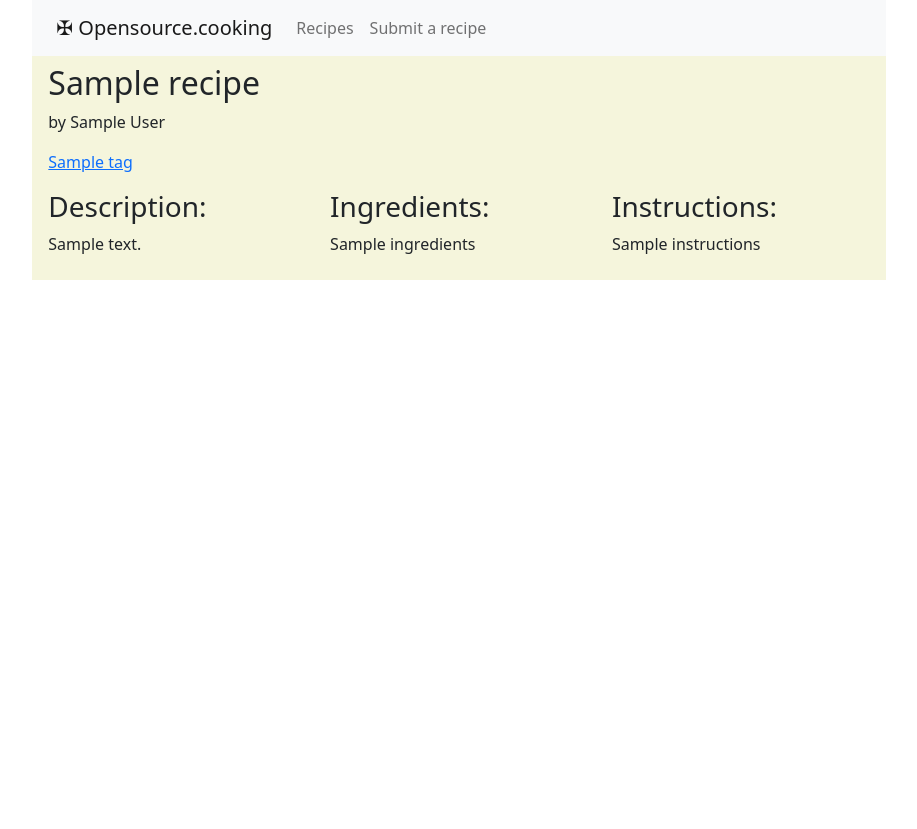
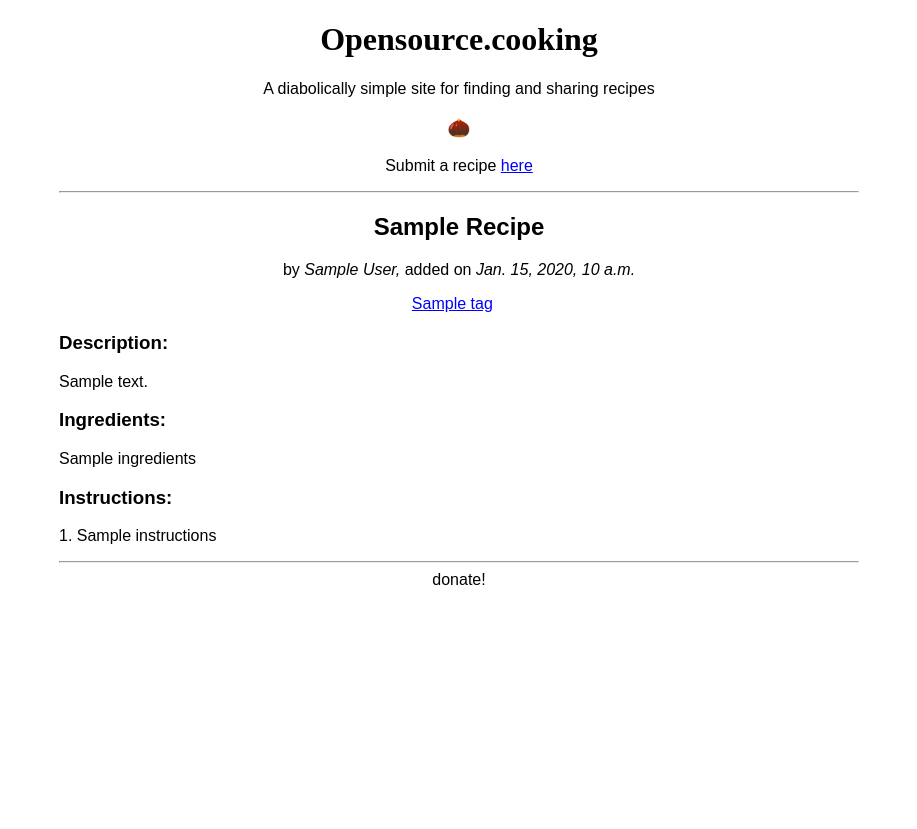
Before and after one commit to locua/oscooking, a Django app: template recipes/templates/recipes/detail.html in a window 1280 px wide. Shown: the top 829 px of the page, without its empty margins (181-1098 px from the left). Before the commit the page ends 280 px from the top, so only its background shows below. Run offline with Django 3.2, Linux system fonts and the light colour scheme; the template is opened without the code that fills it: most values are stand-ins (such as "Sample title", 1, 10 or a date in 2020).

Commit message:
latest min styling

```diff
--- a/recipes/forms.py
+++ b/recipes/forms.py
@@ -40,18 +40,19 @@ class RecipeForm(forms.Form):
     ingredients = forms.CharField(
         max_length=200,
         widget=forms.Textarea(attrs={
-            'placeholder':'Ingredient list for the recipe. Please include a quantity and ingredient on each line.',
+            'placeholder':'Ingredient list for the recipe. Please include a quantity and ingredient/s on each line.',
             'class':'form-control'}
         )
     )
     instructions = forms.CharField(
         max_length=200,
         widget=forms.Textarea(attrs={
-            'placeholder':'Short list of instructions. Each instruction should begin with a number and a period. For example 1.',
+            'placeholder':'Short list of instructions. Put each instruction on a new line and it will be numbererd automatically.',
             'class':'form-control'}
         )
     )
     tags = ModelMultipleChoiceField (
+        required=False,
         queryset=Tag.objects.all(),
         widget=forms.CheckboxSelectMultiple
     )
--- a/recipes/models.py
+++ b/recipes/models.py
@@ -1,8 +1,9 @@
-from django.db import models
-import datetime
 import re
 import uuid
+import datetime
 import random, string
+
+from django.db import models
 from django.utils import timezone
 from django.template.defaultfilters import slugify # new
 
@@ -15,6 +16,7 @@ def ran_string(n):
 class Tag(models.Model):
   """ Tag """
   name = models.CharField(max_length=100)
+  visible = models.BooleanField(default=False)
   slug = models.SlugField(unique=True, default=ran_string(18))
 
   def __str__(self):
--- a/recipes/templates/recipes/base.html
+++ b/recipes/templates/recipes/base.html
@@ -2,30 +2,137 @@
 <html lang="en">
 <head>
 <meta name="theme-color" content="#563d7c">
-<link href="https://cdn.jsdelivr.net/npm/bootstrap@5.0.0-beta2/dist/css/bootstrap.min.css" rel="stylesheet" integrity="sha384-BmbxuPwQa2lc/FVzBcNJ7UAyJxM6wuqIj61tLrc4wSX0szH/Ev+nYRRuWlolflfl" crossorigin="anonymous">
+<!-- <link href="https://cdn.jsdelivr.net/npm/bootstrap@5.0.0-beta2/dist/css/bootstrap.min.css" rel="stylesheet" integrity="sha384-BmbxuPwQa2lc/FVzBcNJ7UAyJxM6wuqIj61tLrc4wSX0szH/Ev+nYRRuWlolflfl" crossorigin="anonymous"> -->
+
+<style>
+  body {
+	background:#F5F5DC;
+	color: black ;
+	max-width: 800px ;
+	margin: auto ;
+	padding: 0 16px ;
+	margin-bottom: 500px ;
+	font-family: sans-serif ;
+}
+input:invalid {
+  border-color: red;
+}
+
+a {
+	color:dodgerblue;
+}
+h2 a {
+  color: black;
+  /* text-decoration: none; */
+}
+h2 a:visited {
+  color: black;
+  /* text-decoration: none; */
+}
+h1 a {
+  color: black;
+  text-decoration: none;
+}
+h1 a:visited {
+  color: black;
+  text-decoration: none;
+}
+ul {
+  column-count: 4;
+}
+
+input {
+  -webkit-flex:1;
+}
+textarea {
+  -webkit-flex:1;
+}
+
+a:visited {
+	color:purple;
+}
+
+h1 {
+	text-align: center ;
+  font-family: serif;
+}
+
+h2 {
+	color:gray ;
+  text-align: center;
+}
+
+footer {
+	text-align: center ;
+}
+
+img {
+	max-width: 600px ;
+	width: 100% ;
+	margin: auto ;
+	display: block ;
+}
+
+code {
+	overflow-wrap: break-word ;
+	color: lime ;
+}
+
+@media (prefers-color-scheme: light) {
+	body {
+		background: white ;
+		color: black ;
+	}
+	a {
+		color: blue ;
+	}
+	a:visited {
+		color: purple ;
+	}
+	h2 {
+		color: inherit ;
+	}
+	code {
+		color: forestgreen ;
+	}
+}
+
+#formlist {
+  column-count: 4;
+}
+
+@media print {
+	a[href] {
+		text-decoration: none ;
+		color: black ;
+	}
+}
+
+@media (min-width: 55em) {
+	#artlist { column-count: 2 ;}
+}
+
+@media (min-width: 100em) {
+	#artlist { column-count: 3 ;}
+}
+
+</style>
 </head>
 
 <body>
-<nav class=" px-4 col-md-8 mx-auto navbar navbar-expand-lg navbar-light bg-light">
-  <a class="navbar-brand " href="/">&malt; Opensource.cooking</a>
-  <!-- <button class="navbar-toggler" type="button" data-toggle="collapse" data-target="#navbarNavAltMarkup" aria-controls="navbarNavAltMarkup" aria-expanded="false" aria-label="Toggle navigation"> -->
-    <!-- <span class="navbar-toggler-icon"></span> -->
-  <!-- </button> -->
-  <div class="navbar-collapse" id="navbarNavAltMarkup">
-    <div class="navbar-nav">
-      <a class="nav-item nav-link" href="/">Recipes </a>
-      <a class="nav-item nav-link" href="/submit/">Submit a recipe</a>
-      <!-- <a class="nav-item nav-link" href="#">Pricing</a> -->
-      <!-- <a class="nav-item nav-link disabled" href="#" tabindex="-1" aria-disabled="true">Disabled</a> -->
-    </div>
+  <div class="banner">
+    <h1><a href="/">Opensource.cooking</a></h1>
+    <p style="text-align: center;">A diabolically simple site for finding and sharing recipes</p>
+    <h3 style="text-align: center;">🌰</h3>
   </div>
-</nav>
-<div style="background-color: beige;" class="text-right col-md-8 mx-auto  py-2 px-3 " >
-    <div >
-    <!-- <h1>Opensource.cooking &malt; <a href="/">...home</a></h1> -->
+<div class="container-fluid col-md-8" >
+<div class="px-3 py-3" >
     {% block content %}
     {% endblock %}
-    </div>
 </div>
+<hr>
+<footer>
+ donate!
+</footer>
 </body>
 </html>
--- a/recipes/templates/recipes/detail.html
+++ b/recipes/templates/recipes/detail.html
@@ -1,33 +1,22 @@
 {% extends "recipes/base.html" %}
 {% block content %}
-
-<h2>{{ recipe.title }}</h2>
-<p>by {{ recipe.author }}</p>
+<p style="text-align: center;">Submit a recipe <a href="/submit/">here</a></p>
+<hr>
+<h2>{{ recipe.title|title }}</h2>
+<p style="text-align: center;">by <i>{{ recipe.author }}, </i> added on <i>{{recipe.date_submitted}}</i></p>
 <div>
     {% if recipe.tags.all %}
-    <ul class="list-inline">
+    <div style="text-align: center;">
         {% for tag in recipe.tags.all %}
-            <li class="list-inline-item">
-                <a href="{% url 'recipes:tag' tag.slug %}">
-                    {{ tag }}
-                </a>
-            </li>
+            <a href="{% url 'recipes:tag' tag.slug %}">{{ tag }}</a> &nbsp;&nbsp;
         {% endfor %}
     {% endif %}
-</div>
-<div class="row">
-    <div class="col">
+    </div>
         <h3>Description:</h3>
         <p>{{recipe.description}}</p>
-    </div>
-    <div class="col">
         <h3>Ingredients:</h3>
-        <p>{{recipe.ingredients}}</p>
-    </div>
-    <div class="col">
+        <p>{{ recipe.ingredients|linebreaks }}</p>
         <h3>Instructions:</h3>
-        <p>{{recipe.instructions}}</p>
-    </div>
-</div>
-
+        <p>{{ recipe.instructions|linenumbers|linebreaks }}</p>
+<!-- <p> See all recipes <a href="/">here.</a></p> -->
 {% endblock %}
```
Also changed, not shown: recipes/templates/recipes/index.html (+14 -11 lines), recipes/templates/recipes/submit_recipe.html (+13 -7 lines), recipes/templates/recipes/tag.html (+4 -3 lines), recipes/templates/recipes/thanks.html (+7 -2 lines), recipes/views.py (+9 -2 lines), db.sqlite3, recipes/static/recipes/ajvar.webp (added).
